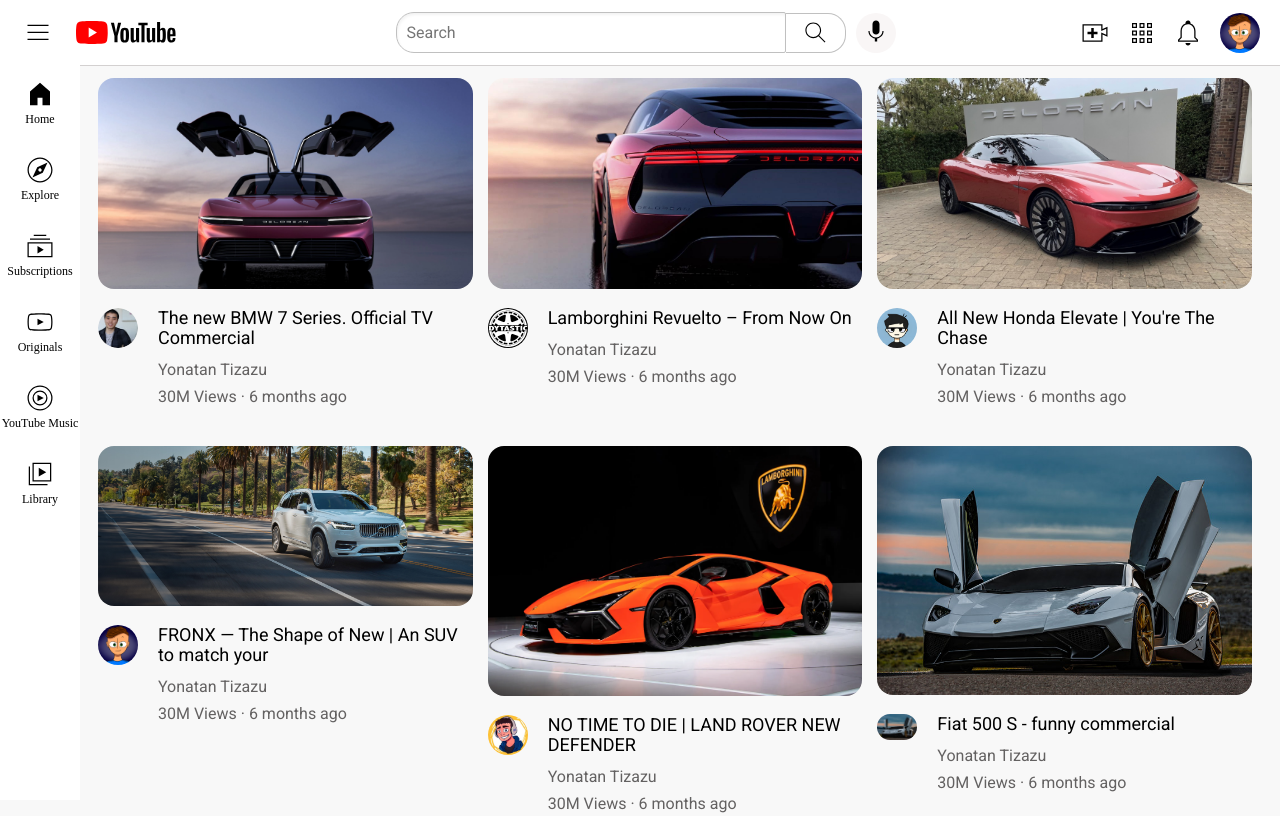
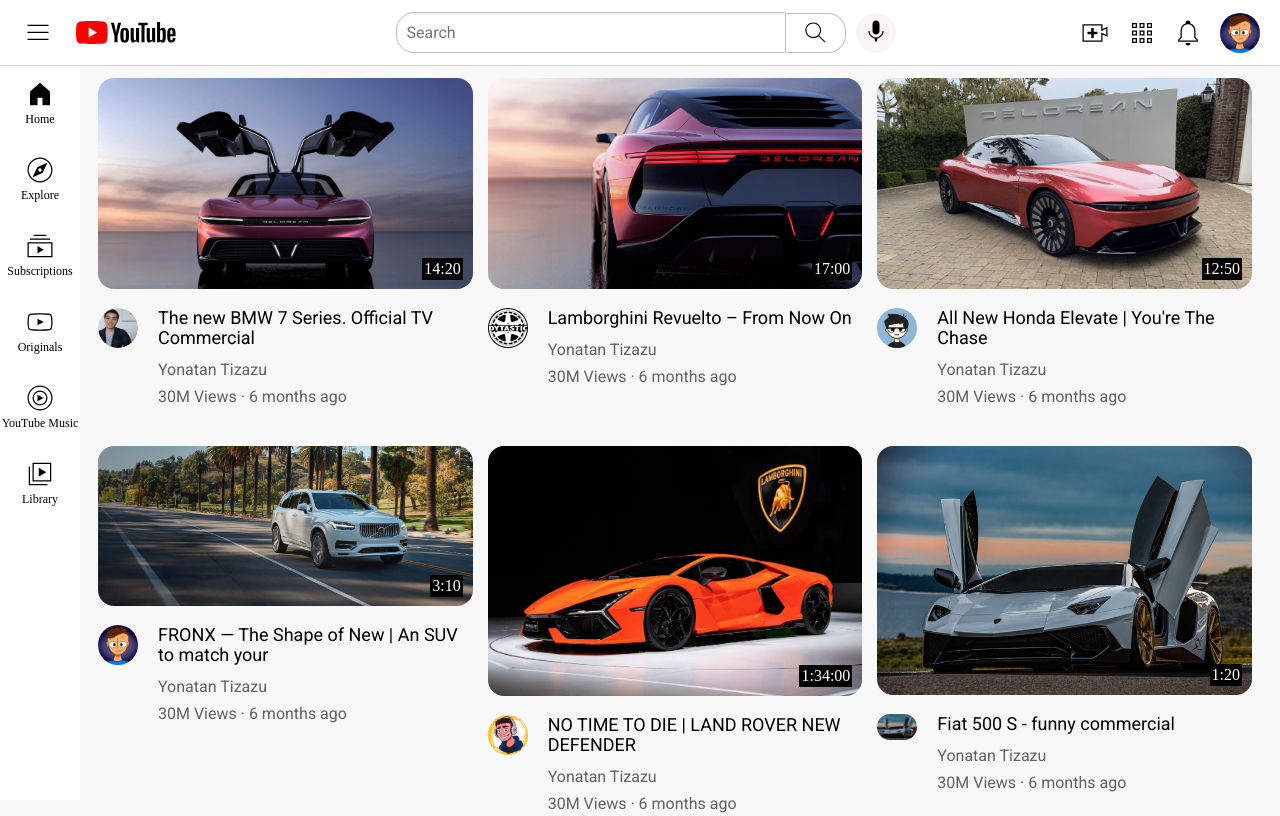
Before and after one commit to yonatan-tize/YouTube-clone, a plain HTML site: page index.html in a window 1280 px wide. Shown: the top 816 px of the page. Drawn offline with Linux system fonts and the light colour scheme; files whose address does not match are found by name.

Commit message:
added timer

```diff
--- a/header.css
+++ b/header.css
@@ -9,6 +9,7 @@
     left:0px;
     right: 0px;
     border-bottom: 1px solid rgb(211, 208, 208);
+    z-index: 100;
 }
 .left-section{
     display: flex;
--- a/index.html
+++ b/index.html
@@ -68,6 +68,7 @@
         <div class="video-preview">
             <div class="tumbnail-row"> <!--div for the image-tumbnail container -->
                 <img class="tumbnail-image" src="images/car 1.webp" alt="car">
+                <div class="video-time">14:20</div>
             </div>
 
             <div class="video-details-row">
@@ -85,6 +86,7 @@
         <div class="video-preview">
             <div class="tumbnail-row"> <!-- div for the image-tumbnail container  -->
                 <img class="tumbnail-image" src="images/car 2.jpg" alt="car">
+                <div class="video-time">17:00</div>
             </div>
 
             <div class="video-details-row">
@@ -102,6 +104,7 @@
         <div class="video-preview">
             <div class="tumbnail-row"> <!-- div for the image-tumbnail container  -->
                 <img class="tumbnail-image" src="images/car 3.jpg" alt="car">
+                <div class="video-time">12:50</div>
             </div>
 
             <div class="video-details-row">
@@ -119,6 +122,8 @@
         <div class="video-preview">
             <div class="tumbnail-row"> <!-- div for the image-tumbnail container  -->
                 <img class="tumbnail-image" src="images/car 4.jpeg" alt="car">
+                <div class="video-time">3:10</div>
+
             </div>
 
             <div class="video-details-row">
@@ -136,6 +141,7 @@
         <div class="video-preview">
             <div class="tumbnail-row"> <!-- div for the image-tumbnail container  -->
                 <img class="tumbnail-image" src="images/image-5.webp" alt="car">
+                <div class="video-time">1:34:00</div>
             </div>
 
             <div class="video-details-row">
@@ -152,6 +158,7 @@
         <div class="video-preview">
             <div class="tumbnail-row"> <!-- div for the image-tumbnail container  -->
                 <img class="tumbnail-image" src="images/image-6.jpg" alt="car">
+                <div class="video-time">1:20</div>
             </div>
 
             <div class="video-details-row">
@@ -169,6 +176,7 @@
         <div class="video-preview">
             <div class="tumbnail-row"> <!-- div for the image-tumbnail container  -->
                 <img class="tumbnail-image" src="images/car 7.jpg" alt="car">
+                <div class="video-time">23:40</div>
             </div>
 
             <div class="video-details-row">
--- a/style.css
+++ b/style.css
@@ -19,10 +19,19 @@ p{
 
 .tumbnail-row{
     margin-bottom: 15px;
+    position: relative;
 }
 .tumbnail-image{
     border-radius: 16px;
     width: 100%;
+}
+.video-time{
+    background-color: black;
+    color: white;
+    position: absolute;
+    bottom: 13px;
+    right: 10px;
+    padding: 2px;
 }
 
 .video-details-row{
```
